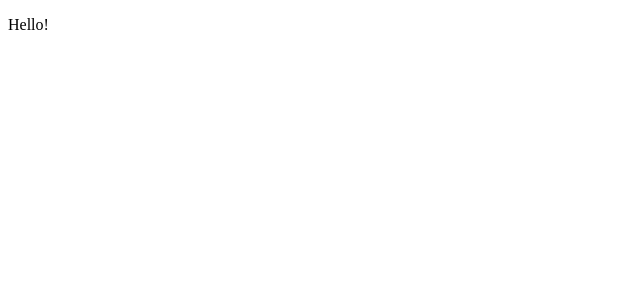
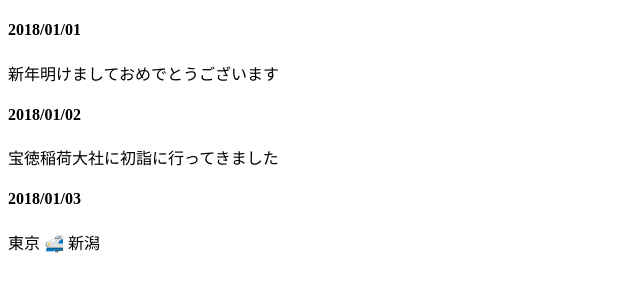
Before and after one commit to ravelll/nippue, a Vue app: page /posts in a window 1280 px wide. Shown: the top 300 px of the page, without its empty margins (0-640 px from the left). Built offline with nearby package versions, Linux system fonts and the light colour scheme.

Commit message:
Add view for show list of posts

```diff
--- /dev/null
+++ b/views/PostList.vue
@@ -0,0 +1,34 @@
+<template>
+  <div>
+    <div v-for="post in posts">
+      <h4>{{ post.date }}</h4>
+      <div>{{ post.content }}</div>
+    </div>
+  </div>
+</template>
+
+<script>
+export default {
+  data () {
+    return {
+      'posts': [
+        {
+          id: 1,
+          date: '2018/01/01',
+          content: '新年明けましておめでとうございます'
+        },
+        {
+          id: 2,
+          date: '2018/01/02',
+          content: '宝徳稲荷大社に初詣に行ってきました'
+        },
+        {
+          id: 3,
+          date: '2018/01/03',
+          content: '東京 🚅  新潟'
+        }
+      ]
+    }
+  }
+}
+</script>
```
Also changed, not shown: router/index.js (+5 -2 lines).
